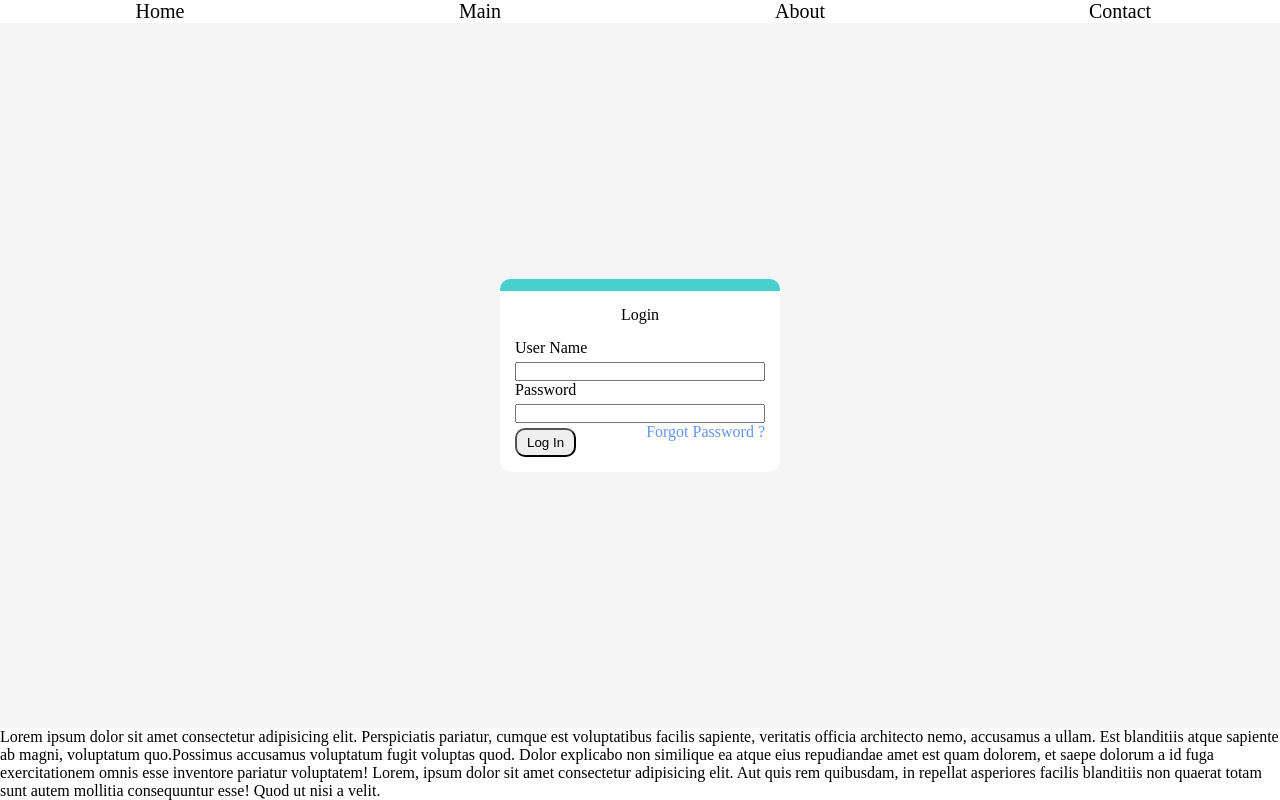
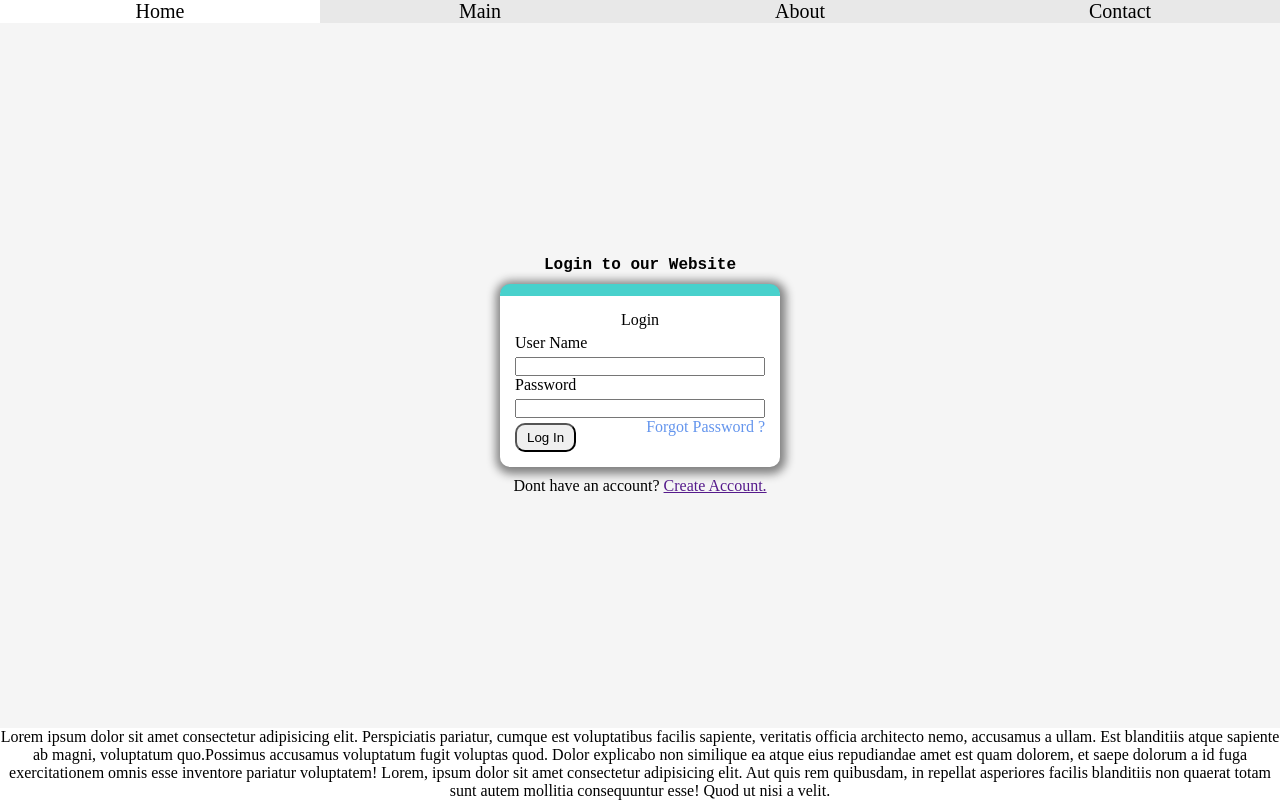
Before and after one commit to google9300/LoginLayout, a plain HTML site: page index.html in a window 1280 px wide. Drawn offline with Linux system fonts and the light colour scheme.

Commit message:
Uploading some changes to LogIn

```diff
--- a/css/main.css
+++ b/css/main.css
@@ -1,6 +1,10 @@
 * {
     margin: 0;
     padding: 0;
+}
+
+nav {
+    background-color: #e8e8e8;
 }
 
 body {
@@ -8,6 +12,7 @@ body {
     flex-direction: column;
     min-height: 100vh;
 }
+
 nav ul {
     width: 100%;
     display: flex;
@@ -17,46 +22,67 @@ nav ul {
 nav ul li {
     flex: 1;
     font-size: 20px;
-    background-color: white;
     text-align: center;
 }
 
 nav ul li a {
     text-decoration: none;
     color: black;
+    display: block;
+}
+
+nav ul li a:hover {
+    cursor: pointer;
+    background-color: white;
 }
 
 section {
     flex: 1;
     display: flex;
+    flex-direction: column;
     align-items: center;
     justify-content: center;
     background-color: whitesmoke;
 }
+
 form {
+    box-shadow: 1px 2px 10px 5px grey;
     width: 250px;
-    border:12px mediumturquoise;
+    border: 12px mediumturquoise;
     border-top-style: solid;
     background-color: white;
     border-radius: 10px;
     padding: 15px;
 }
+section h5 {
+    padding-bottom: 10px;
+    font-family: "Courier New", Courier, monospace;
+    font-size: 16px;
+}
+
 section form {
     display: flex;
     flex-direction: column;
 }
-form p:first-child{
+.createAcc {
+    display: flex;
+    padding-top: 10px;
+}
+
+form p:first-child {
     text-align: center;
-    margin-bottom: 10px;
 }
+
 form p {
     padding-bottom: 5px;
 }
+
 form div button {
     margin-top: 5px;
     padding: 5px 10px;
     border-radius: 10px;
 }
+
 form div a {
     text-decoration: none;
     color: cornflowerblue;
@@ -65,4 +91,5 @@ form div a {
 
 footer {
     background-color: white;
+    text-align: center;
 }
--- a/index.html
+++ b/index.html
@@ -19,6 +19,7 @@
         </ul>
     </nav>
     <section>
+        <h5>Login to our Website</h5>
         <form>
             <p>Login</p>
             <p>User Name</p>
@@ -30,8 +31,19 @@
                 <a href="#">Forgot Password ?</a>
             </div>
         </form>
+        <div class="createAcc">
+            <p>Dont have an account?</p>
+            <span>&nbsp;</span>
+            <a href="">Create Account.</a>
+        </div>
+
     </section>
-    <footer>Lorem ipsum dolor sit amet consectetur adipisicing elit. Perspiciatis pariatur, cumque est voluptatibus facilis sapiente, veritatis officia architecto nemo, accusamus a ullam. Est blanditiis atque sapiente ab magni, voluptatum quo.Possimus accusamus voluptatum fugit voluptas quod. Dolor explicabo non similique ea atque eius repudiandae amet est quam dolorem, et saepe dolorum a id fuga exercitationem omnis esse inventore pariatur voluptatem! Lorem, ipsum dolor sit amet consectetur adipisicing elit. Aut quis rem quibusdam, in repellat asperiores
+    <footer>Lorem ipsum dolor sit amet consectetur adipisicing elit. Perspiciatis pariatur, cumque est voluptatibus
+        facilis sapiente, veritatis officia architecto nemo, accusamus a ullam. Est blanditiis atque sapiente ab magni,
+        voluptatum quo.Possimus accusamus voluptatum fugit voluptas quod. Dolor explicabo non similique ea atque eius
+        repudiandae amet est quam dolorem, et saepe dolorum a id fuga exercitationem omnis esse inventore pariatur
+        voluptatem! Lorem, ipsum dolor sit amet consectetur adipisicing elit. Aut quis rem quibusdam, in repellat
+        asperiores
         facilis blanditiis non quaerat totam sunt autem mollitia consequuntur esse! Quod ut nisi a velit.</footer>
 </body>
 
```
